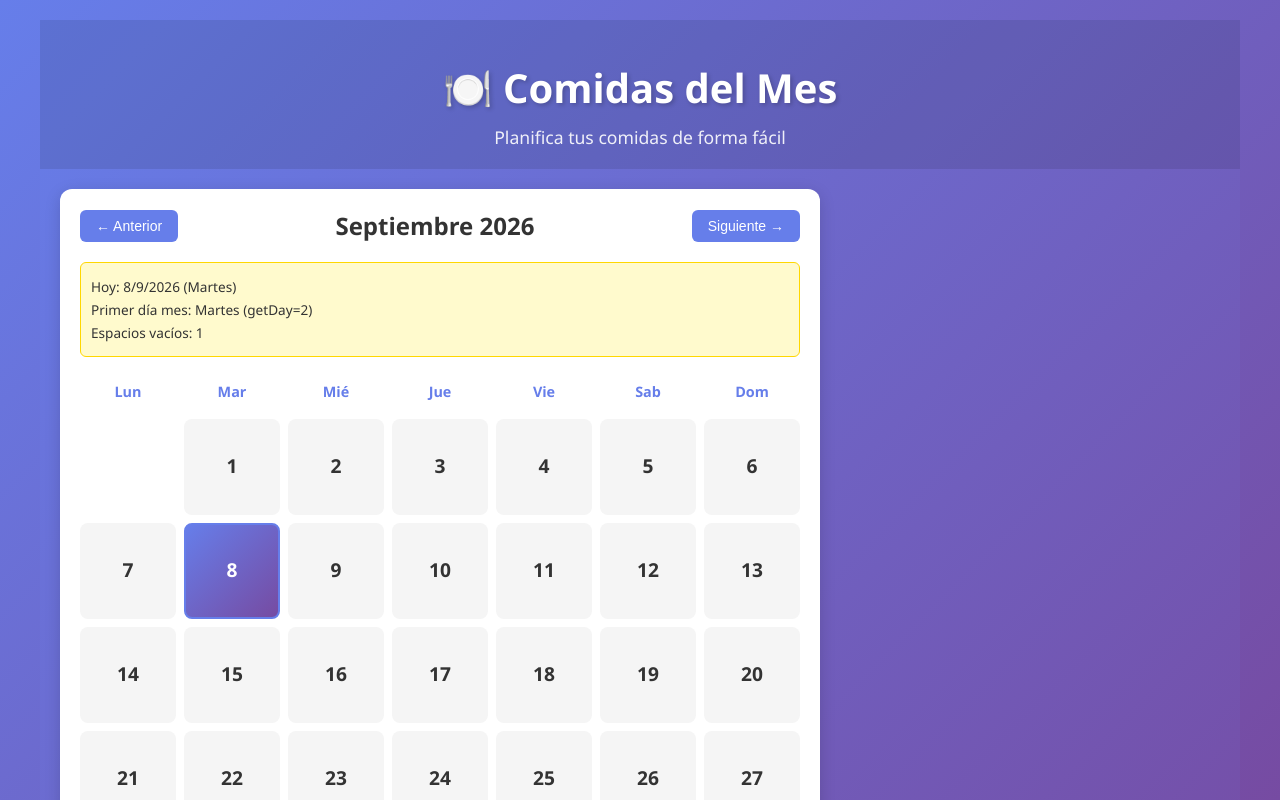
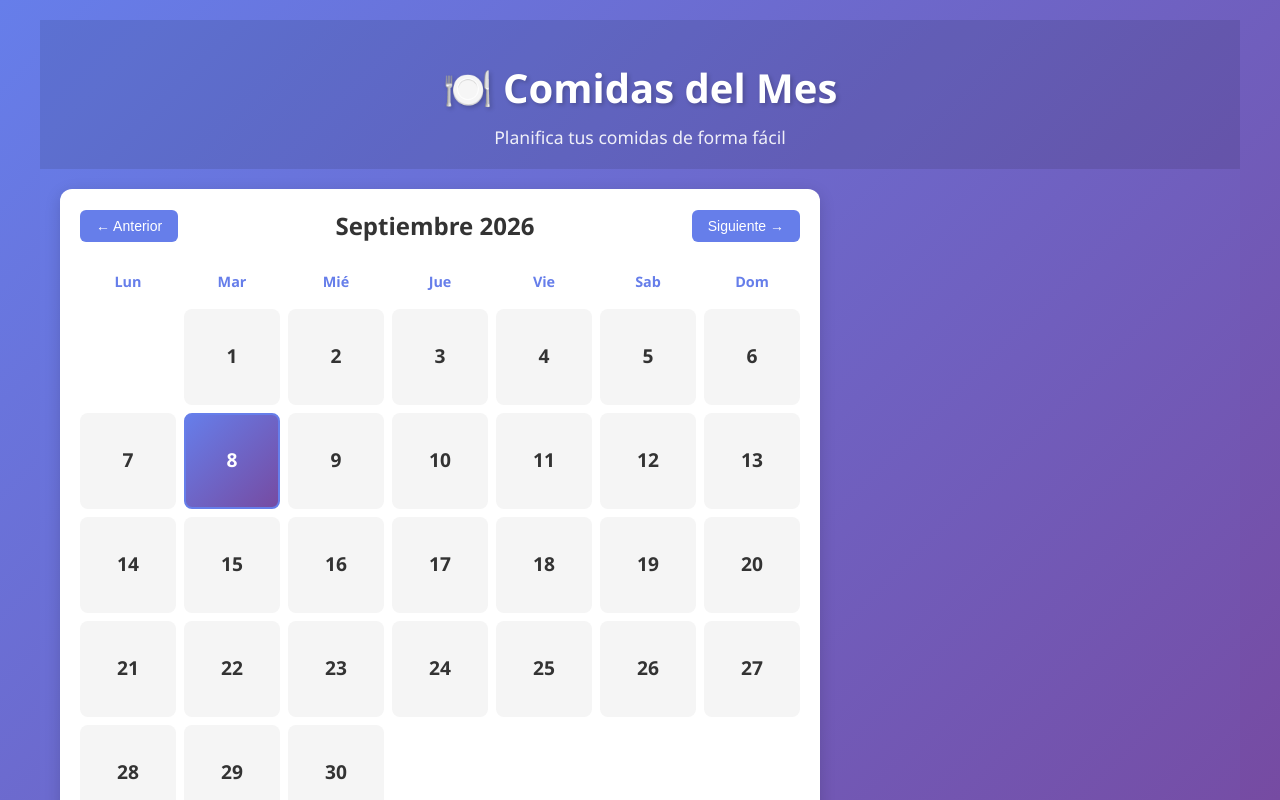
Before and after one commit to marcoduarte1974-spec/Comidas-del-mes, a Vue app: page / in a window 1280 px wide. Shown: the top 800 px of the page. Built offline with nearby package versions, Linux system fonts and the light colour scheme.

Commit message:
Clean up: Remove debug info from Calendar

```diff
--- a/src/components/Calendar.vue
+++ b/src/components/Calendar.vue
@@ -4,13 +4,6 @@
       <button @click="$emit('prev-month')" class="btn-nav">← Anterior</button>
       <h2 class="month-year">{{ monthName }} {{ year }}</h2>
       <button @click="$emit('next-month')" class="btn-nav">Siguiente →</button>
-    </div>
-
-    <!-- DEBUG: Muestra información del calendario -->
-    <div class="debug-info">
-      <p>Hoy: {{ todayInfo }}</p>
-      <p>Primer día mes: {{ firstDayInfo }}</p>
-      <p>Espacios vacíos: {{ firstDayOfMonth }}</p>
     </div>
 
     <div class="calendar">
@@ -55,7 +48,6 @@ export default {
       'Enero', 'Febrero', 'Marzo', 'Abril', 'Mayo', 'Junio',
       'Julio', 'Agosto', 'Septiembre', 'Octubre', 'Noviembre', 'Diciembre'
     ]
-    const dayNames = ['Domingo', 'Lunes', 'Martes', 'Miércoles', 'Jueves', 'Viernes', 'Sábado']
 
     const monthName = computed(() => monthNames[props.month])
 
@@ -69,16 +61,6 @@ export default {
       // Queremos: 0=lunes, 1=martes, ..., 6=domingo
       // Fórmula: (getDay() - 1 + 7) % 7
       return (first.getDay() - 1 + 7) % 7
-    })
-
-    const todayInfo = computed(() => {
-      const today = new Date()
-      return `${today.getDate()}/${today.getMonth() + 1}/${today.getFullYear()} (${dayNames[today.getDay()]})`
-    })
-
-    const firstDayInfo = computed(() => {
-      const first = new Date(props.year, props.month, 1)
-      return `${dayNames[first.getDay()]} (getDay=${first.getDay()})`
     })
 
     function isToday(day) {
@@ -103,7 +85,6 @@ export default {
     }
 
     function selectDay(day) {
-      console.log('Click en día:', day)
       emit('select-day', day)
     }
 
@@ -115,9 +96,7 @@ export default {
       isToday,
       hasMeals,
       getMealCount,
-      selectDay,
-      todayInfo,
-      firstDayInfo
+      selectDay
     }
   }
 }
@@ -145,20 +124,6 @@ export default {
   text-align: center;
   flex: 1;
   min-width: 150px;
-}
-
-.debug-info {
-  background: #fffacd;
-  padding: 10px;
-  border-radius: 6px;
-  margin-bottom: 15px;
-  font-size: 0.85rem;
-  color: #333;
-  border: 1px solid #ffd700;
-}
-
-.debug-info p {
-  margin: 4px 0;
 }
 
 .btn-nav {
@@ -278,11 +243,6 @@ export default {
     width: 100%;
   }
 
-  .debug-info {
-    font-size: 0.75rem;
-    padding: 8px;
-  }
-
   .day {
     min-height: 60px;
     padding: 4px;
```
